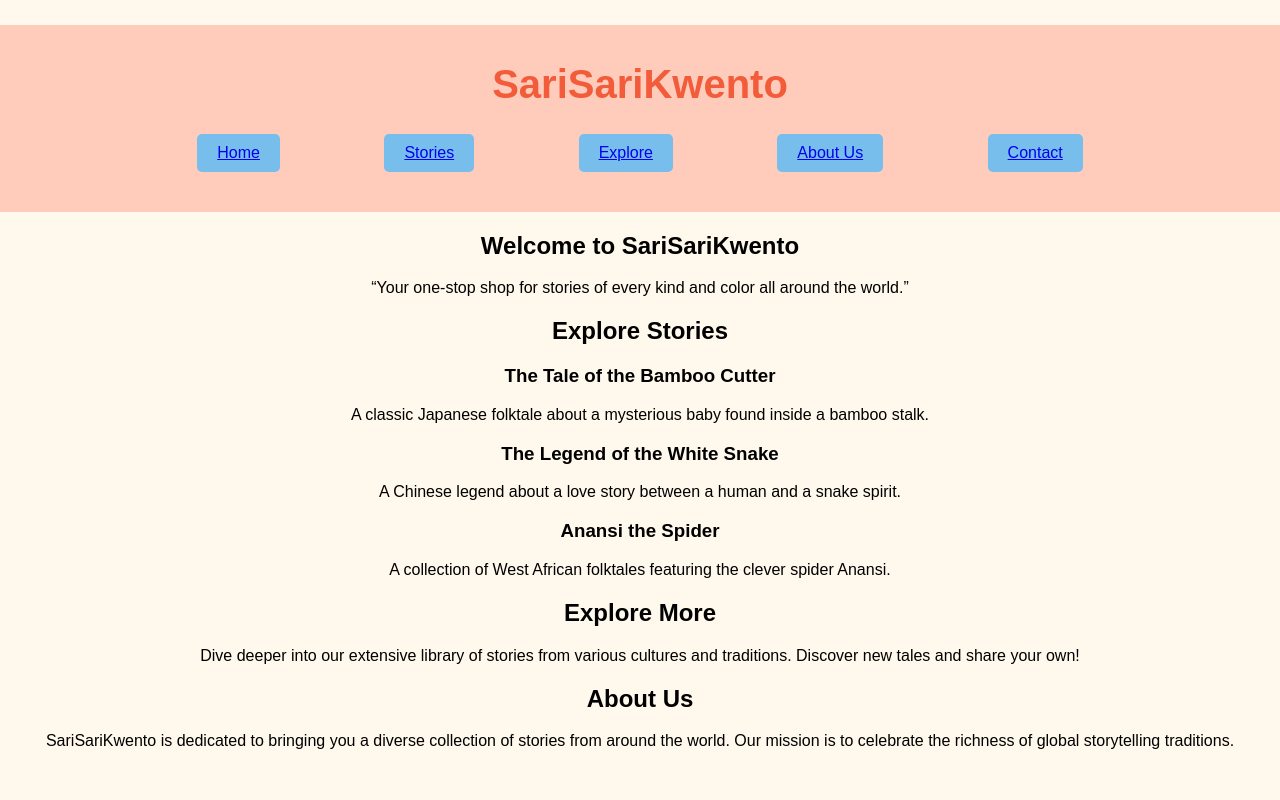
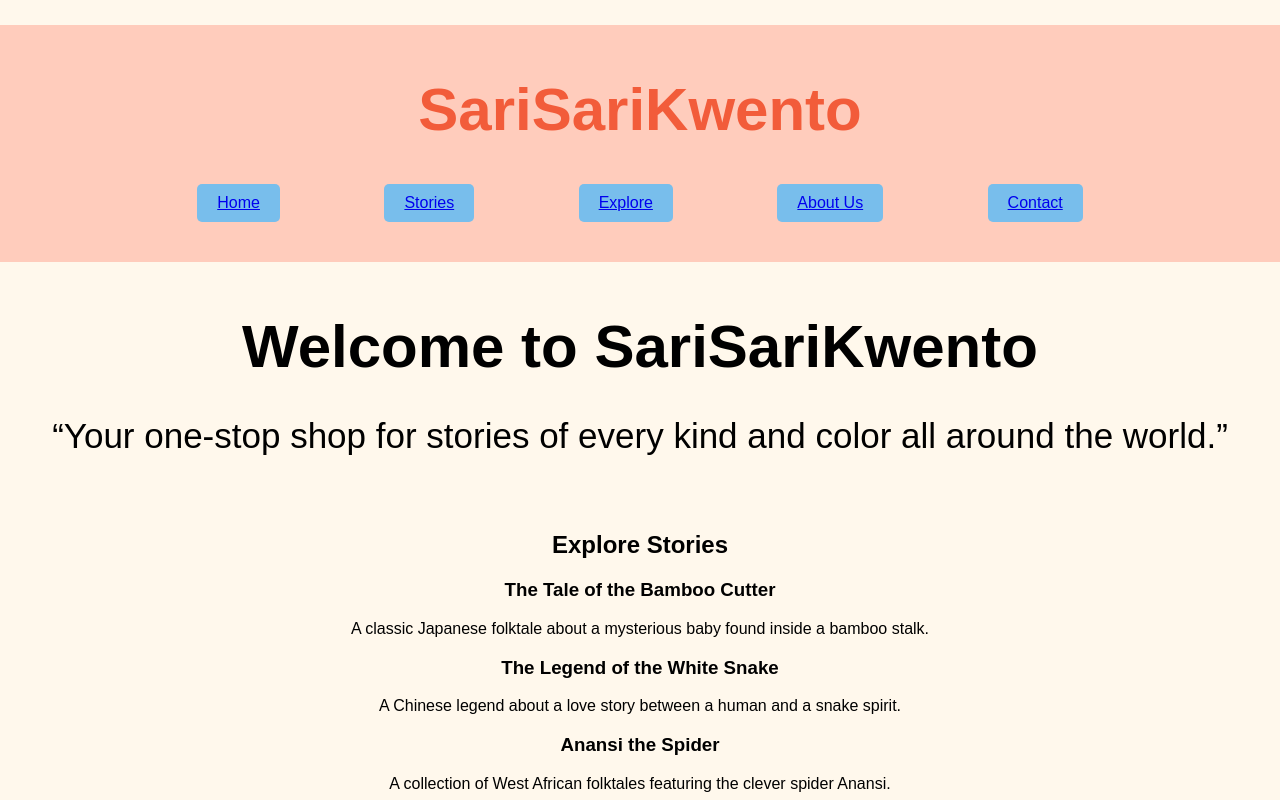
Before and after one commit to Frzzy0/Front-End, a plain HTML site: page index.html in a window 1280 px wide. Shown: the top 800 px of the page. Drawn offline with Linux system fonts and the light colour scheme.

Commit message:
Update styles.css

```diff
--- a/styles.css
+++ b/styles.css
@@ -1,3 +1,6 @@
+html {
+scroll-behavior: smooth ;
+}
 body {
 background-color: rgb(255, 248, 236);
 font-family: Arial, sans-serif ;
@@ -48,7 +51,17 @@ li:hover {
 }
 
 .Title {
-font-size: 40px;
+font-size: 60px;
+}
+
+.Welcome {
+font-size: 60px;
+margin-bottom: 20px;
+}
+
+.p1 {
+font-size: 35px;
+margin-bottom: 75px;
 }
 
 body {
```
